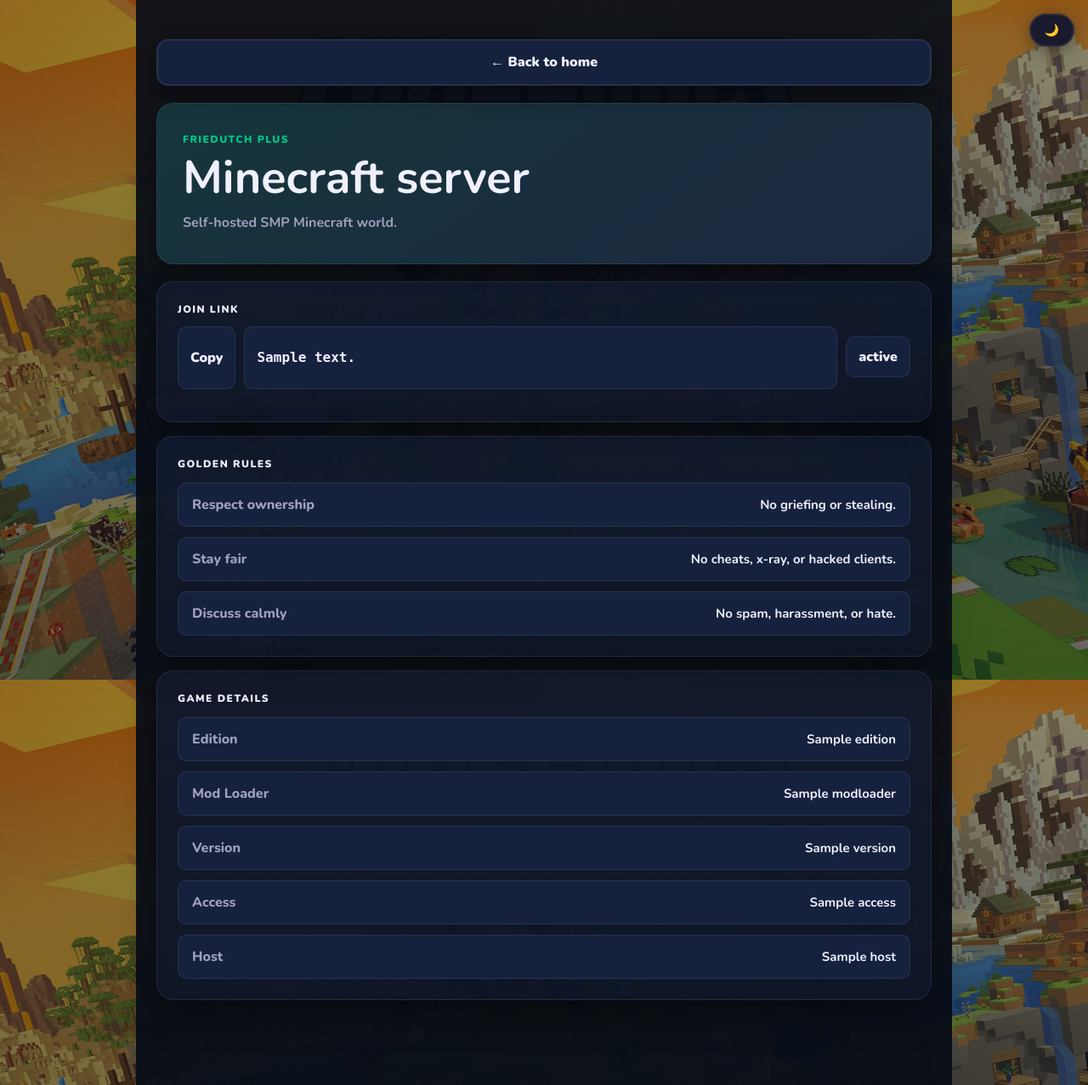
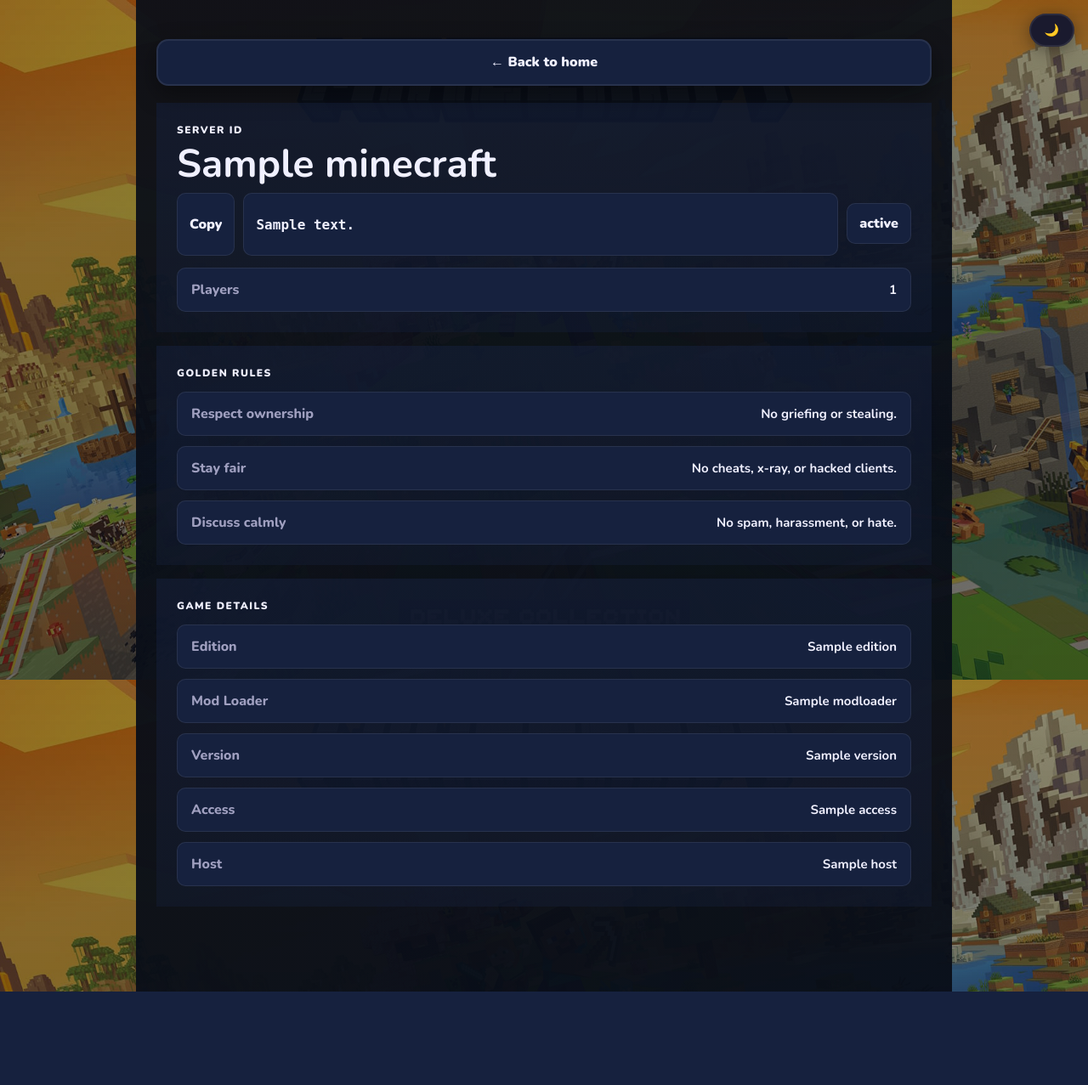
Before and after one commit to friedutch/website, a Flask app: template templates/minecraft.html in a window 1280 px wide. Shown: the whole page at 85% size. After the commit the page ends 1167 px from the top, so only its background shows below. Run offline with Flask 3, Linux system fonts and the light colour scheme; the template is opened without the code that fills it: most values are stand-ins (such as "Sample title", 1, 10 or a date in 2020); some libraries are stand-ins or nearby versions.

Commit message:
Turn Minecraft join card into server ID

```diff
--- a/static/css/pages/minecraft.css
+++ b/static/css/pages/minecraft.css
@@ -37,26 +37,11 @@ body {
   background:
     linear-gradient(180deg, rgba(255, 255, 255, 0.84), rgba(244, 246, 255, 0.9)),
     rgba(240, 240, 255, 0.78);
-}
-
-.hero-panel,
 .detail-card {
   border-radius: var(--radius);
   border: 1px solid var(--border);
   box-shadow: 0 18px 40px var(--shadow);
 }
-
-.hero-panel {
-  padding: 34px 30px;
-  background:
-    linear-gradient(145deg, rgba(0, 200, 130, 0.16), rgba(43, 134, 197, 0.12)),
-    var(--surface);
-}
-
-[data-theme="light"] .hero-panel {
-  background:
-    linear-gradient(145deg, rgba(0, 200, 130, 0.1), rgba(43, 134, 197, 0.08)),
-    rgba(255, 255, 255, 0.82);
 }
 
 .eyebrow,
@@ -72,30 +57,6 @@ body {
   margin-bottom: 12px;
 }
 
-.hero-panel h1 {
-  font-size: clamp(32px, 7vw, 54px);
-  line-height: 0.96;
-  margin-bottom: 14px;
-}
-
-.hero-copy,
-.card-copy {
-  color: var(--text2);
-  line-height: 1.6;
-  font-weight: 700;
-}
-
-.hero-copy {
-  max-width: 620px;
-}
-
-.hero-pills {
-  display: flex;
-  flex-wrap: wrap;
-  gap: 10px;
-  margin-top: 22px;
-}
-
 .details-grid {
   display: grid;
   grid-template-columns: 1fr;
@@ -109,6 +70,12 @@ body {
 
 [data-theme="light"] .detail-card {
   background: linear-gradient(180deg, rgba(255, 255, 255, 0.82), rgba(245, 245, 255, 0.74));
+}
+
+.server-id-head h1 {
+  font-size: clamp(28px, 6vw, 46px);
+  line-height: 0.96;
+  margin-top: 10px;
 }
 
 .address-line {
@@ -255,7 +222,6 @@ body {
     padding-inline: 16px;
   }
 
-  .hero-panel,
   .detail-card {
     padding: 22px 18px;
   }
--- a/templates/minecraft.html
+++ b/templates/minecraft.html
@@ -16,20 +16,23 @@
     <a href="/">← Back to home</a>
   </div>
 
-  <header class="hero-panel">
-    <p class="eyebrow">Friedutch Plus</p>
-    <h1>Minecraft server</h1>
-    <p class="hero-copy">Self-hosted SMP Minecraft world.</p>
-  </header>
-
   <section class="details-grid">
     <article class="detail-card">
-      <p class="card-label">Join Link</p>
+      <p class="card-label">Server ID</p>
+      <div class="server-id-head">
+        <h1>{{ minecraft.server_name }}</h1>
+      </div>
       <div class="address-line">
         <button class="copy-btn" type="button" data-copy-target="#join-address">Copy</button>
         <code id="join-address">{{ minecraft.join_address }}</code>
         <strong class="card-stat join-status">{{ minecraft.status }}</strong>
       </div>
+      <ul class="detail-list">
+        <li>
+          <span>Players</span>
+          <strong>{{ minecraft.player_count }}</strong>
+        </li>
+      </ul>
     </article>
 
     <article class="detail-card">
```
Also changed, not shown: projects/minecraft/minecraft.py (+14 -1 lines), 1 other file.
